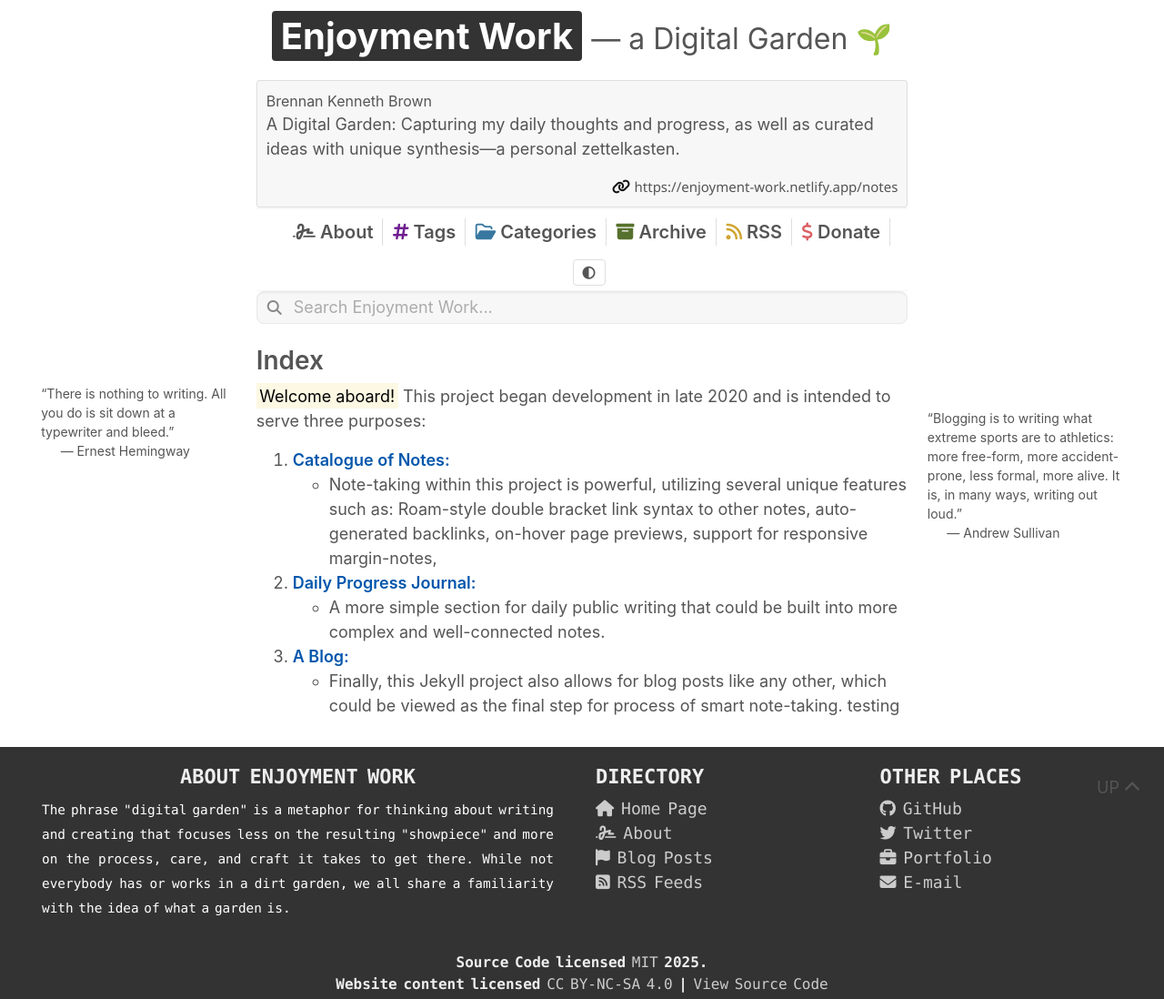
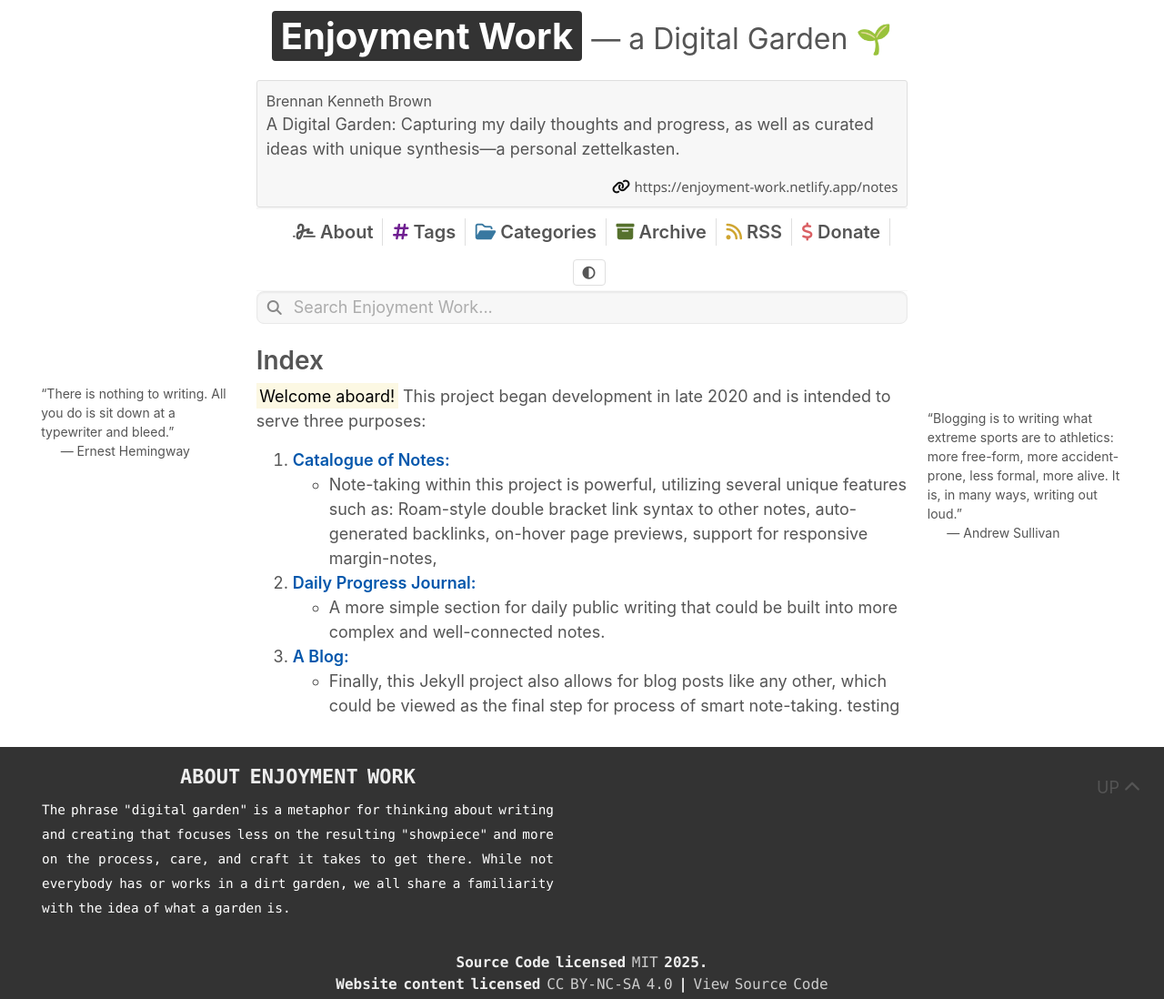
Before and after one commit to jyoiyer/digitaldialectics, a Jekyll site: the page built from index.md, in a window 1280 px wide. Shown: the whole page at 91% size. Built offline with Jekyll 4.4.1, drawn with Linux system fonts in a browser that asks for light colours; nearby versions of some CDN libraries.

Commit message:
Update footer.html

```diff
--- a/_includes/footer.html
+++ b/_includes/footer.html
@@ -8,56 +8,6 @@
                 <p class="text-justify text-white mx-3">
                     <small>{{ site.footer_description }}</small>
                 </p>
-            </div>
-            <div class="col-sm-3 col-6 mb-sm-0 mb-1">
-                <h2 class="text-uppercase">Directory</h2>
-                <ul class="list-unstyled">
-                    <li>
-                        <a href="/home">
-                            <i class="fas fa-home"></i>
-                            Home Page</a>
-                    </li>
-                    <li>
-                        <a href="/about">
-                            <i class="fas fa-signature"></i>
-                            About</a>
-                    </li>
-                    <li>
-                        <a href="/posts">
-                            <i class="fas fa-flag"></i>
-                            Blog Posts</a>
-                    </li>
-                    <li>
-                        <a href="/feeds">
-                            <i class="fas fa-rss-square"></i>
-                            RSS Feeds</a>
-                    </li>
-                </ul>
-            </div>
-            <div class="col-sm-3 col-6 mb-sm-0 mb-1">
-                <h2 class="text-uppercase">Other Places</h2>
-                <ul class="list-unstyled">
-                    <li>
-                        <a href="{{ site.github }}">
-                            <i class="fab fa-github"></i>
-                            GitHub</a>
-                    </li>
-                    <li>
-                        <a href="{{ site.twitter }}">
-                            <i class="fab fa-twitter"></i>
-                            Twitter</a>
-                    </li>
-                    <li>
-                        <a href="{{ site.portfolio }}">
-                            <i class="fas fa-briefcase"></i>
-                            Portfolio</a>
-                    </li>
-                    <li>
-                        <a href="mailto:{{ site.email }}">
-                            <i class="fas fa-envelope"></i>
-                            E-mail</a>
-                    </li>
-                </ul>
             </div>
         </div>
     </div>
```
